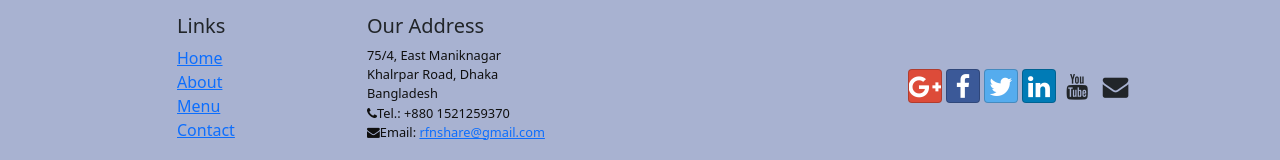
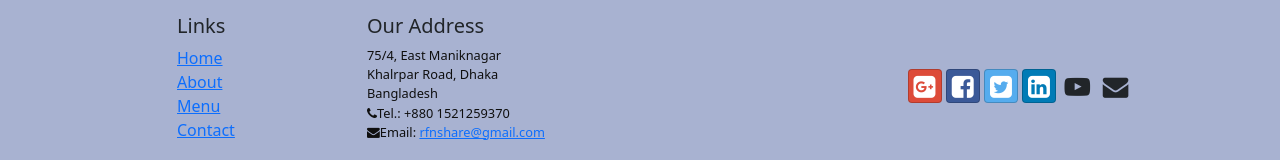
Before and after one commit to RFNshare/bootstrap5, a website: page index.html in a window 1280 px wide. Shown: the part 1564-1724 px from the top of the page. Drawn offline with nearby package versions, Linux system fonts and the light colour scheme; files whose address does not match are found by name.

Commit message:
Icon Updated

```diff
--- a/index.html
+++ b/index.html
@@ -10,6 +10,7 @@
     <link href="node_modules/bootstrap/dist/css/bootstrap.min.css" rel="stylesheet">
     <link href="node_modules/font-awesome/css/font-awesome.min.css" rel="stylesheet">
     <link href="node_modules/bootstrap-social/bootstrap-social.css" rel="stylesheet">
+    <link href="node_modules/bootstrap-icons/font/bootstrap-icons.css">
     <link href="css/styles.css" rel="stylesheet">
     <title>Crazy Chef: Home</title>
     <style>
@@ -124,11 +125,11 @@
                 </div>
                 <div class="col-12 col-sm-4 align-self-center">
                     <div class="text-center">
-                        <a class="btn btn-social-icon btn-google" href="#"><i class="fa fa-lg fa-google-plus"></i></a>
-                        <a class="btn btn-social-icon btn-facebook" href="#"><i class="fa fa-lg fa-facebook"></i></a>
-                        <a class="btn btn-social-icon btn-twitter" href="#"><i class="fa fa-lg fa-twitter"></i></a>
-                        <a class="btn btn-social-icon btn-linkedin" href="#"><i class="fa fa-lg fa-linkedin"></i></a>
-                        <a class="btn btn-social-icon" href="#"><i class="fa fa-lg fa-youtube"></i></a>
+                        <a class="btn btn-social-icon btn-google" href="#"><i class="fa fa-lg fa-google-plus-square"></i></a>
+                        <a class="btn btn-social-icon btn-facebook" href="#"><i class="fa fa-lg fa-facebook-square"></i></a>
+                        <a class="btn btn-social-icon btn-twitter" href="#"><i class="fa fa-lg fa-twitter-square"></i></a>
+                        <a class="btn btn-social-icon btn-linkedin" href="#"><i class="fa fa-lg fa-linkedin-square"></i></a>
+                        <a class="btn btn-social-icon" href="#"><i class="fa fa-lg fa-youtube-play"></i></a>
                         <a class="btn btn-social-icon" href="#"><i class="fa fa-lg fa-envelope"></i></a>
                     </div>
 
--- a/package.json
+++ b/package.json
@@ -23,6 +23,7 @@
   },
   "dependencies": {
     "bootstrap": "^5.0.2",
+    "bootstrap-icons": "^1.5.0",
     "bootstrap-social": "^5.1.1",
     "font-awesome": "^4.7.0",
     "jquery": "^3.6.0",
```
Also changed, not shown: aboutus.html (+1 -0 lines), 1 other file.
